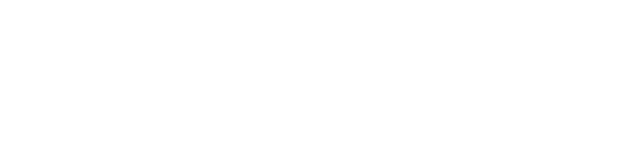
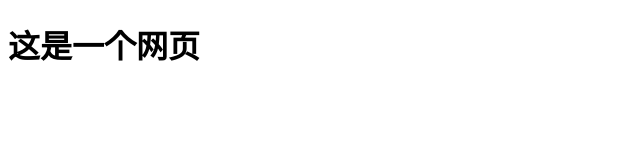
Before and after one commit to muguetwen/--, a plain HTML site: page index.html in a window 1280 px wide. Shown: the whole page, without its empty margins (0-640 px from the left). Drawn offline with Linux system fonts and the light colour scheme.

Commit message:
second Commit

```diff
--- a/index.html
+++ b/index.html
@@ -4,8 +4,9 @@
 <head>
     <meta charset="utf-8">
     <meta name="viewport" content="width=device-width, initial-scale=1">
-    <title></title>
+    <title>Document</title>
 </head>
+<h1>这是一个网页</h1>
 
 <body>
 </body>
```
